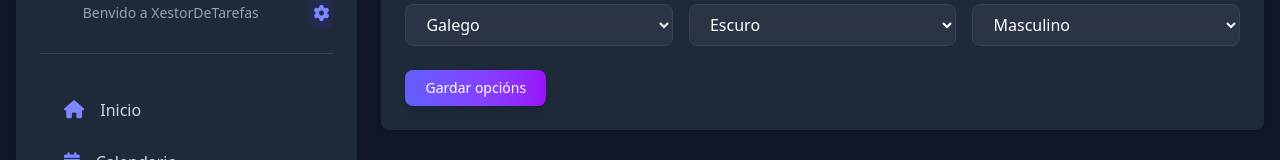
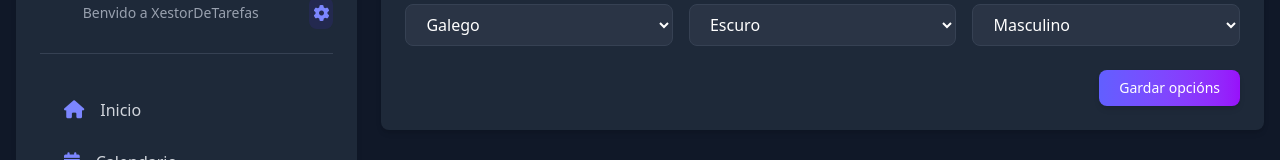
Before and after one commit to IPardelo/xestor-de-tarefas, a React (Vite) app: page / in a window 1280 px wide. Both pictures are taken after a click on the button "Axustes de usuario". Shown: the part 310-470 px from the top of the page. Built offline with nearby package versions, Linux system fonts and the light colour scheme; no server answers; a web font is replaced by a local one.

Commit message:
Estética unificada nas vistas de opcións

```diff
--- a/src/Components/Layout/UserSettingsView.jsx
+++ b/src/Components/Layout/UserSettingsView.jsx
@@ -89,11 +89,13 @@ export default function UserSettingsView() {
 					</div>
 				</div>
 				<div className='pt-2'>
-					<button
-						type='submit'
-						className='px-5 py-2 bg-gradient-to-r from-indigo-500 to-purple-600 text-white rounded-lg shadow-md hover:shadow-lg transition-shadow font-medium text-sm'>
-						{t.saveOptions}
-					</button>
+					<div className='flex justify-end'>
+						<button
+							type='submit'
+							className='px-5 py-2 bg-gradient-to-r from-indigo-500 to-purple-600 text-white rounded-lg shadow-md hover:shadow-lg transition-shadow font-medium text-sm'>
+							{t.saveOptions}
+						</button>
+					</div>
 				</div>
 			</form>
 		</div>
--- a/src/Components/Options/OptionsGlobalView.jsx
+++ b/src/Components/Options/OptionsGlobalView.jsx
@@ -111,11 +111,13 @@ export default function OptionsGlobalView() {
 								className='w-full px-4 py-2 bg-gray-50 dark:bg-gray-700/50 border border-gray-200 dark:border-gray-700 rounded-lg outline-none focus:ring-2 focus:ring-indigo-500 text-gray-800 dark:text-white'
 							/>
 						</div>
+						<div className='flex justify-end pt-1'>
 							<button
 								type='submit'
 								className='px-5 py-2 bg-gradient-to-r from-indigo-500 to-purple-600 text-white rounded-lg shadow-md hover:shadow-lg transition-shadow font-medium text-sm'>
 								{t.saveKdbxConfig}
 							</button>
+						</div>
 					</form>
 
 					<div className='mt-8 pt-6 border-t border-gray-200 dark:border-gray-700'>
@@ -137,11 +139,13 @@ export default function OptionsGlobalView() {
 							</div>
 							{appDataPathMsg && <p className='text-sm text-green-600 dark:text-green-400'>{appDataPathMsg}</p>}
 							{appDataPathError && <p className='text-sm text-red-500'>{appDataPathError}</p>}
+							<div className='flex justify-end pt-1'>
 								<button
 									type='submit'
 									className='px-5 py-2 bg-gradient-to-r from-indigo-500 to-purple-600 text-white rounded-lg shadow-md hover:shadow-lg transition-shadow font-medium text-sm'>
 									{t.saveAppDataPath}
 								</button>
+							</div>
 						</form>
 					</div>
 				</div>
--- a/src/Components/Options/OptionsUsersView.jsx
+++ b/src/Components/Options/OptionsUsersView.jsx
@@ -124,11 +124,13 @@ export default function OptionsUsersView() {
 								className='w-full px-4 py-2 bg-gray-50 dark:bg-gray-700/50 border border-gray-200 dark:border-gray-700 rounded-lg outline-none focus:ring-2 focus:ring-indigo-500 text-gray-800 dark:text-white'
 							/>
 						</div>
-						<button
-							type='submit'
-							className='px-5 py-2 bg-gradient-to-r from-indigo-500 to-purple-600 text-white rounded-lg shadow-md hover:shadow-lg transition-shadow font-medium text-sm'>
-							{t.createUser}
-						</button>
+						<div className='flex justify-end pt-1'>
+							<button
+								type='submit'
+								className='px-5 py-2 bg-gradient-to-r from-indigo-500 to-purple-600 text-white rounded-lg shadow-md hover:shadow-lg transition-shadow font-medium text-sm'>
+								{t.createUser}
+							</button>
+						</div>
 					</form>
 
 					<h3 className='text-lg font-semibold text-gray-800 dark:text-white mb-4'>{t.adminUsersTitle}</h3>
```
Lines whose indentation alone changed are shown as unchanged.
